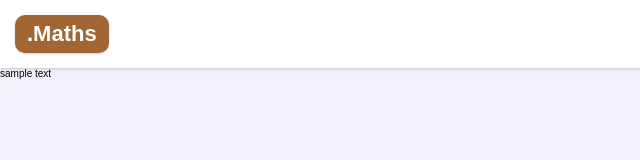
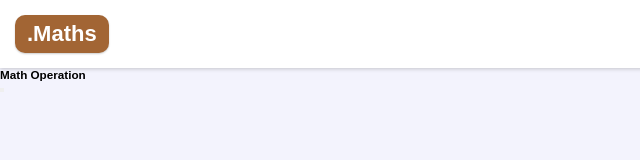
Before and after one commit to TheSysCoder/javascript-mini-projects, a plain HTML site: page javascript-practice/index.html in a window 1280 px wide. Shown: the full height of the page, 0-640 px from the left. Drawn offline with Linux system fonts and the light colour scheme; a web font is replaced by a local one.

Commit message:
Need to develop

```diff
--- a/javascript-practice/index.html
+++ b/javascript-practice/index.html
@@ -25,7 +25,8 @@
         <section>
             <div class="BasicOperations">
                 <div class="card">
-                    sample text
+                    <h3>Math Operation</h3>
+                    <button></button>
                 </div>
             </div>
         </section>
```
